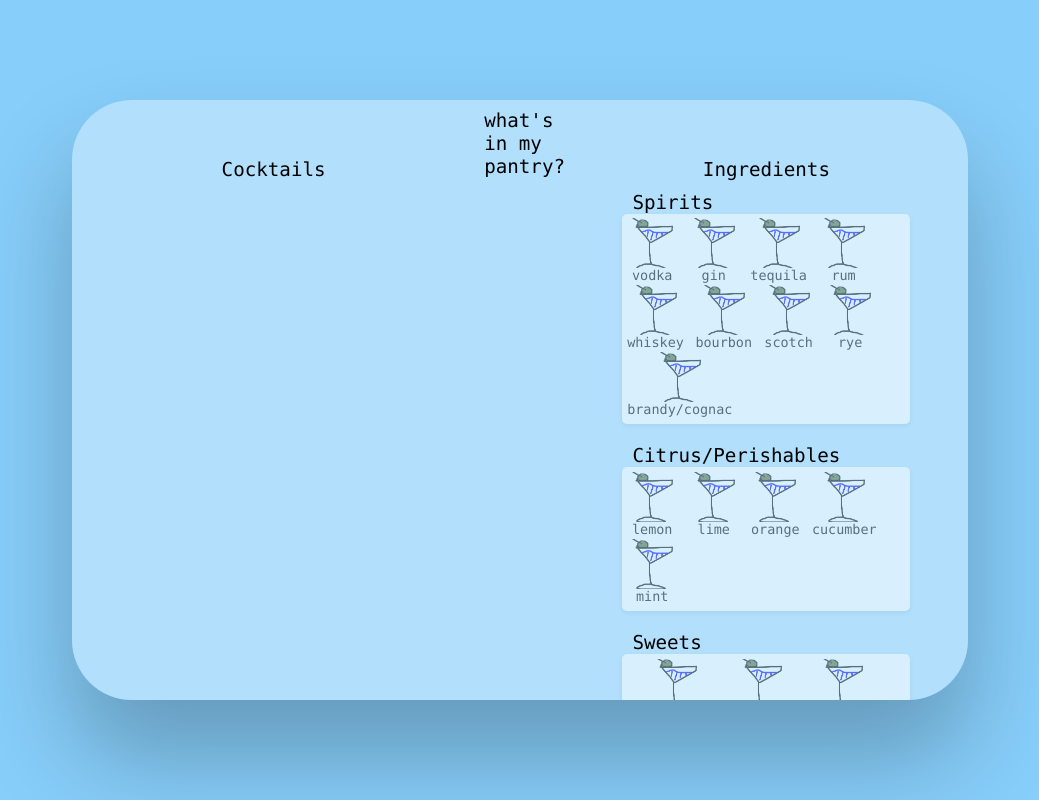
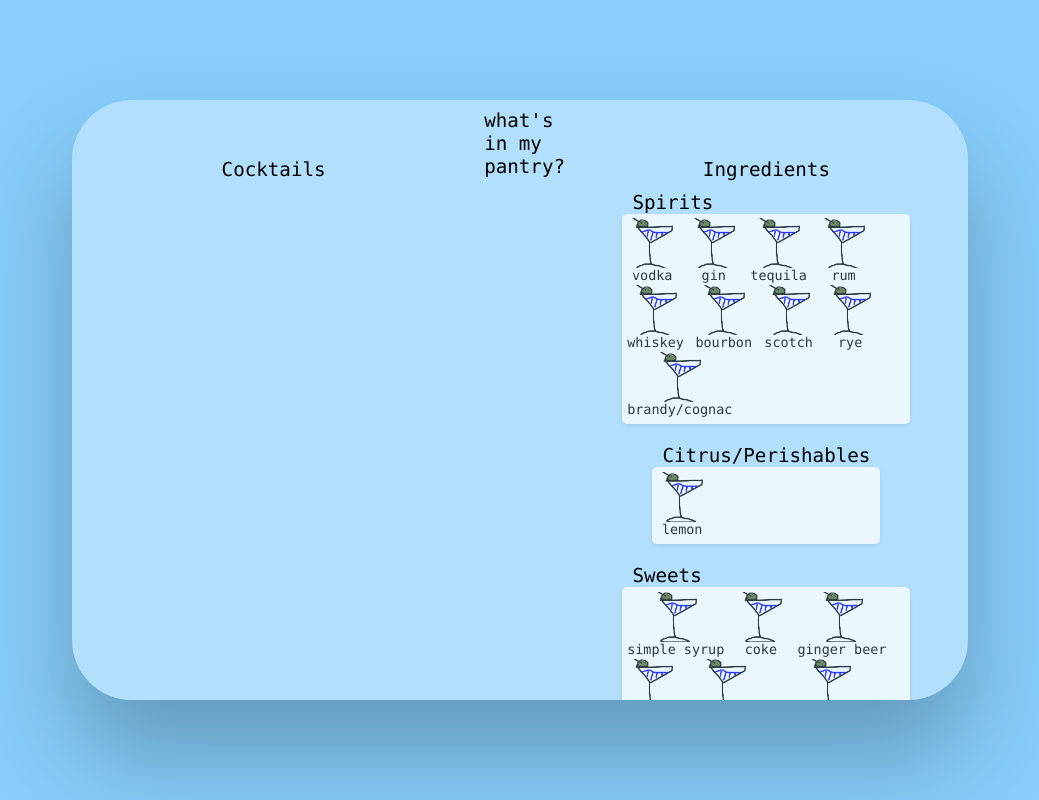
Before and after one commit to jerrytifleboyer/whatshouldidrink, a plain HTML site: page index.html in a window 1280 px wide. Shown: the whole page, without its empty margins (120-1159 px from the left). Drawn offline with Linux system fonts and the light colour scheme.

Commit message:
added CSS notes

```diff
--- a/index.html
+++ b/index.html
@@ -58,7 +58,7 @@
                         <div class="spirits">
                             <li><img src="martini.PNG">lemon</li>
                         </div>
-                        <div class="spirits">
+                        <!-- <div class="spirits">
                             <li><img src="martini.PNG">lime</li>
                         </div>
                         <div class="spirits">
@@ -69,7 +69,7 @@
                         </div>
                         <div class="spirits">
                             <li><img src="martini.PNG">mint</li>
-                        </div>
+                        </div> -->
                     </ul>
                 </div>
             </div>
--- a/style.css
+++ b/style.css
@@ -16,6 +16,10 @@ body {
   display: flex;
   align-items: center;
   justify-content: center;
+}
+
+ul {
+  flex: 1;
 }
 
 li {
@@ -54,6 +58,11 @@ main {
   display: flex;
   flex-direction: column;
   align-items: center;
+  overflow: scroll;
+}
+
+.container::-webkit-scrollbar {
+  display: none;
 }
 
 /* making dynamic dropdown */
@@ -62,13 +71,12 @@ main {
 }
 
 .dropdown-menu {
-  left: 0;
   background-color: white;
   width: auto;
   padding: 0.25rem;
   border-radius: 0.25rem;
   box-shadow: 0 2px 5px 0 rgba(0, 0, 0, 0.1);
-  opacity: 0.5;
+  opacity: 0.75;
   transform: translateY(-10px);
   transition: opacity 150ms ease-in-out, transform 150ms ease-in-out;
 }
@@ -89,6 +97,10 @@ main {
   padding: 0.75 rem;
 }
 
+.spirits:hover {
+  opacity: 1;
+}
+
 .spirits img {
   display: block;
   margin: auto;
```
